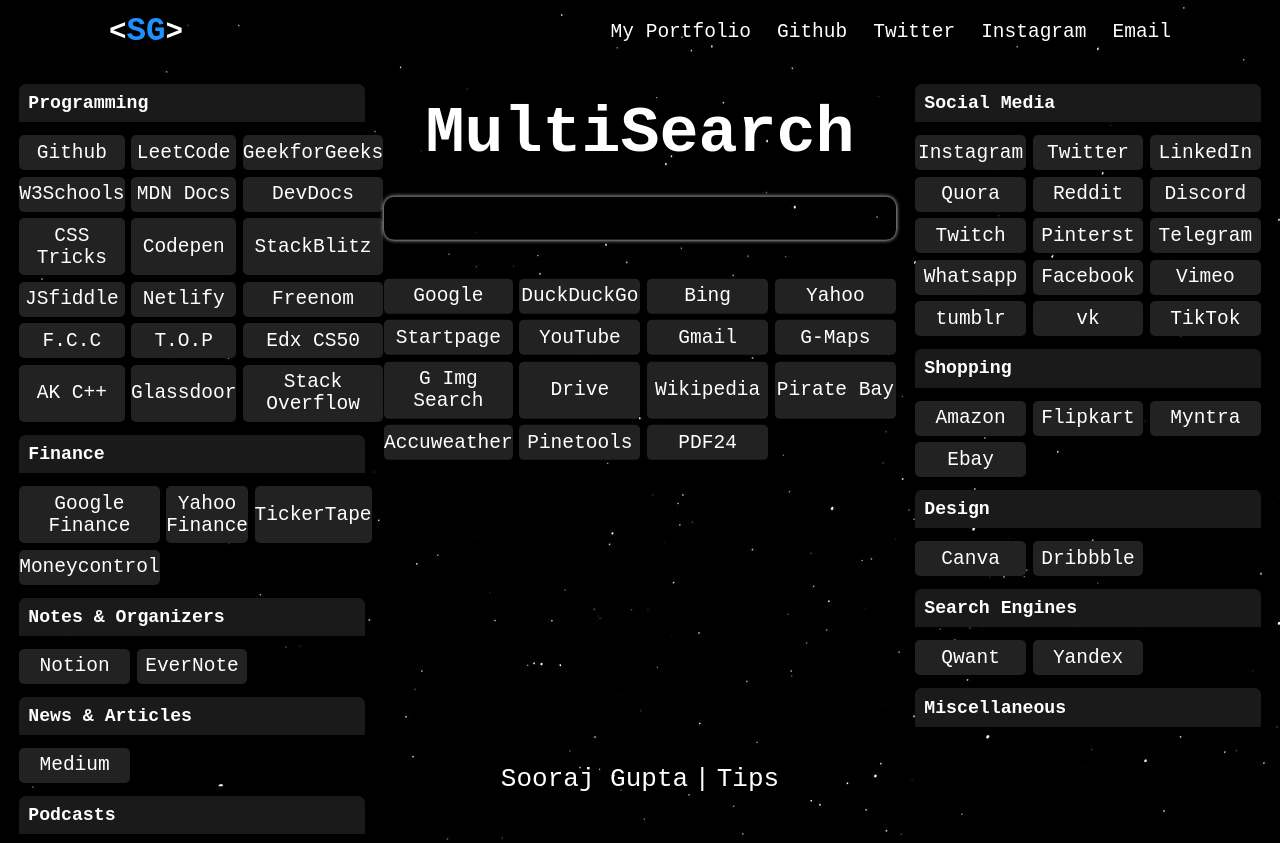
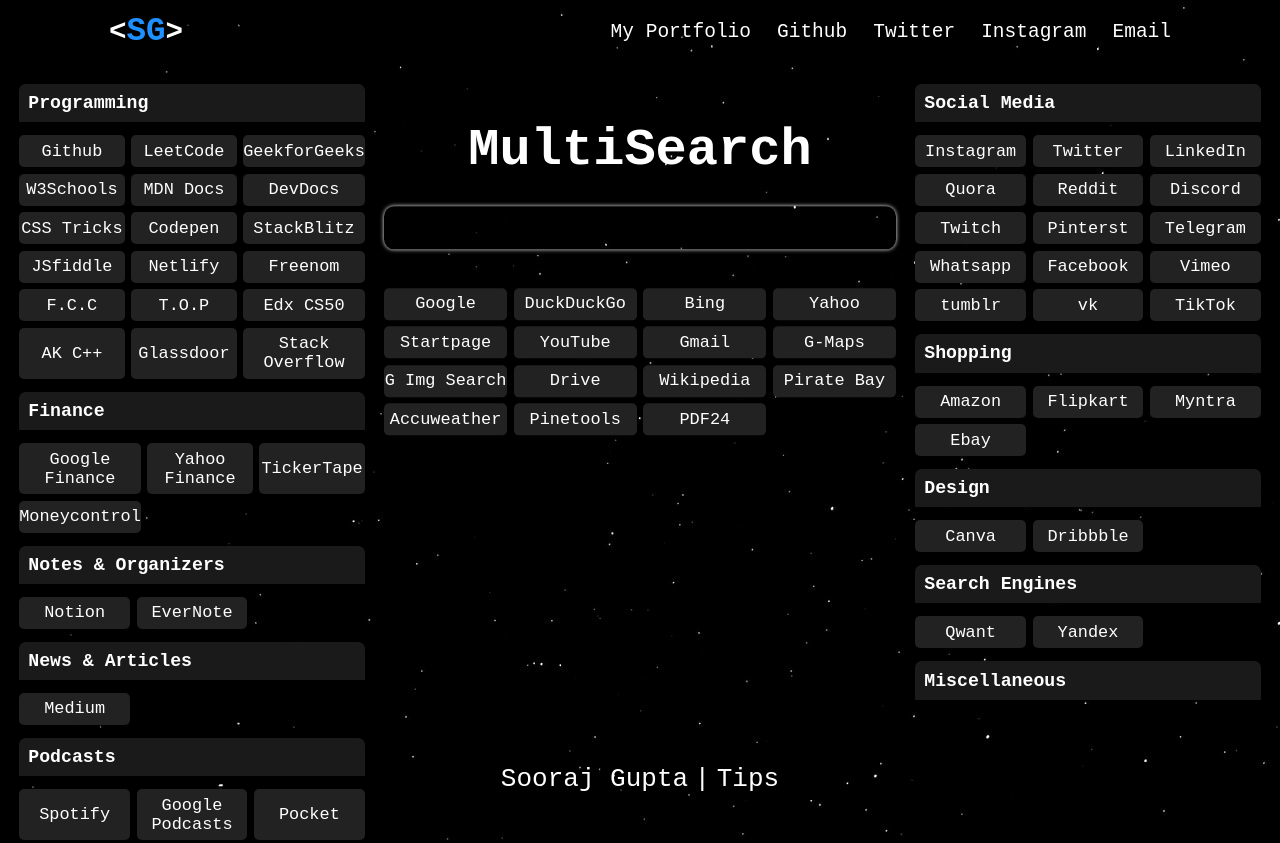
Before and after one commit to s54a/MultiSearch, a plain HTML site: page index.html in a window 1280 px wide. Shown: the top 843 px of the page. Drawn offline with Linux system fonts and the light colour scheme.

Commit message:
Update style.css

```diff
--- a/style.css
+++ b/style.css
@@ -115,7 +115,7 @@
   transform: translate(-50%,-50%);
 }
 main .second h1{
-  font-size: 5rem;
+  font-size: 4rem;
   margin-top: 15%;
   margin-bottom: 2rem;
   color: var(--text-color);
@@ -151,7 +151,7 @@
   color: var(--text-color);
   border-radius: 5px;
   cursor: pointer;
-  font-size: 1.5rem;
+  font-size: 1.3rem;
 }
 button:hover{
   background: var(--hover);
```
